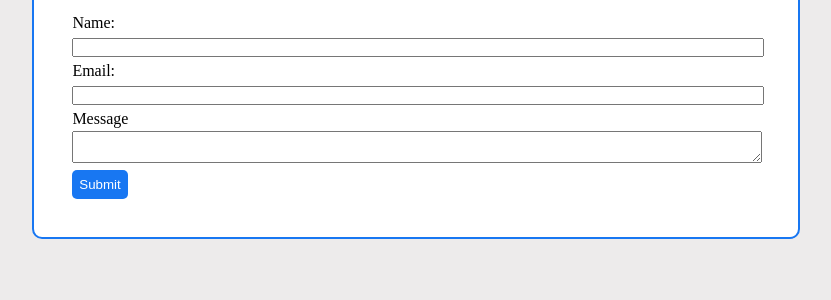
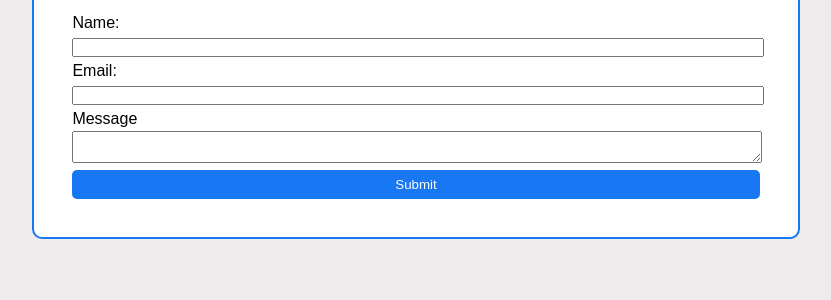
Before and after one commit to GeoTheUnknown/Icreatechs_Community-Activities, a plain HTML site: page Week 1 : Activity 2/assignment2.html in a window 1280 px wide. Shown: the part 208-508 px from the top of the page, without its empty margins (224-1055 px from the left). Drawn offline with Linux system fonts and the light colour scheme.

Commit message:
Update style.css

```diff
--- a/Week 1 : Activity 2/style.css
+++ b/Week 1 : Activity 2/style.css
@@ -1,3 +1,7 @@
+html {
+    font-family: 'Arial Rounded MT Bold', sans-serif;;
+}
+
 body {
     display: inline;
     margin: 1%;
@@ -23,11 +27,13 @@ input[type="text"], input[type="email"], input[type="number"], input[type="passw
 }
 
 input[type="submit"] {
+    font-family: 'Arial Rounded MT Bold', sans-serif;;
     padding: 1%;
     background-color: #1877F2;
     color: white;
     border: none;
     border-radius: 5px;
     height: 5%;
+    width: 100%;
     cursor: pointer;
 }
```
